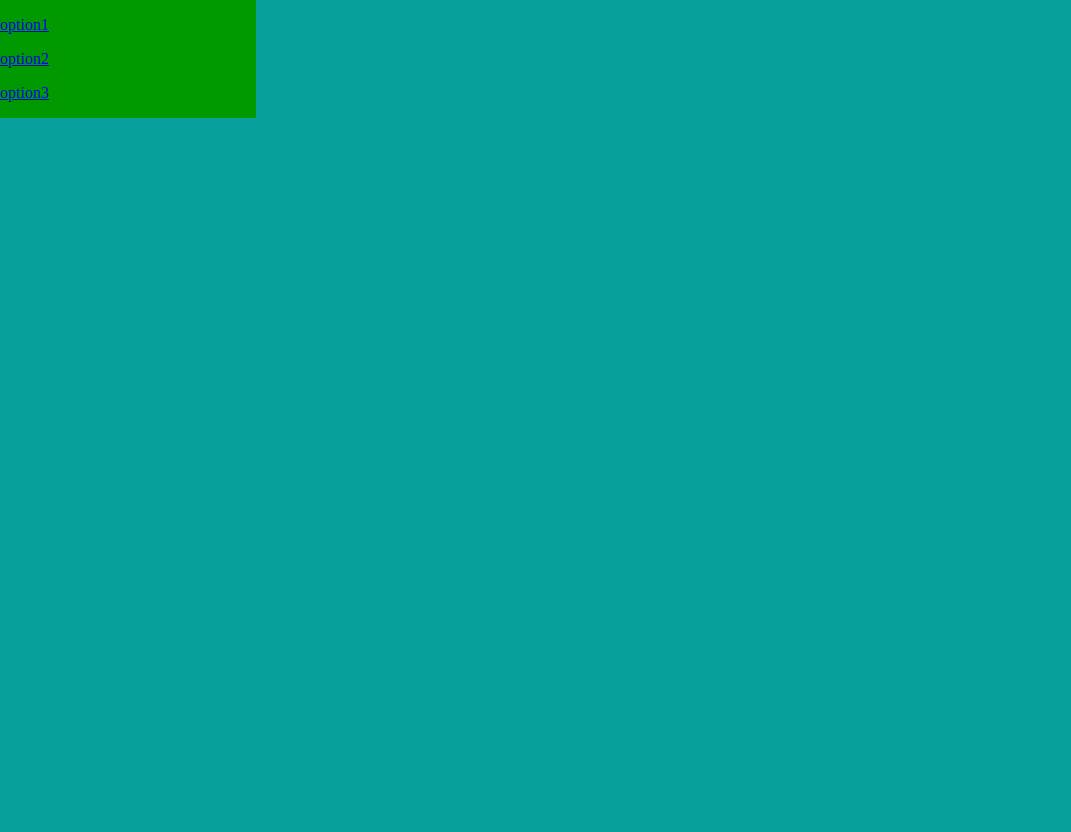
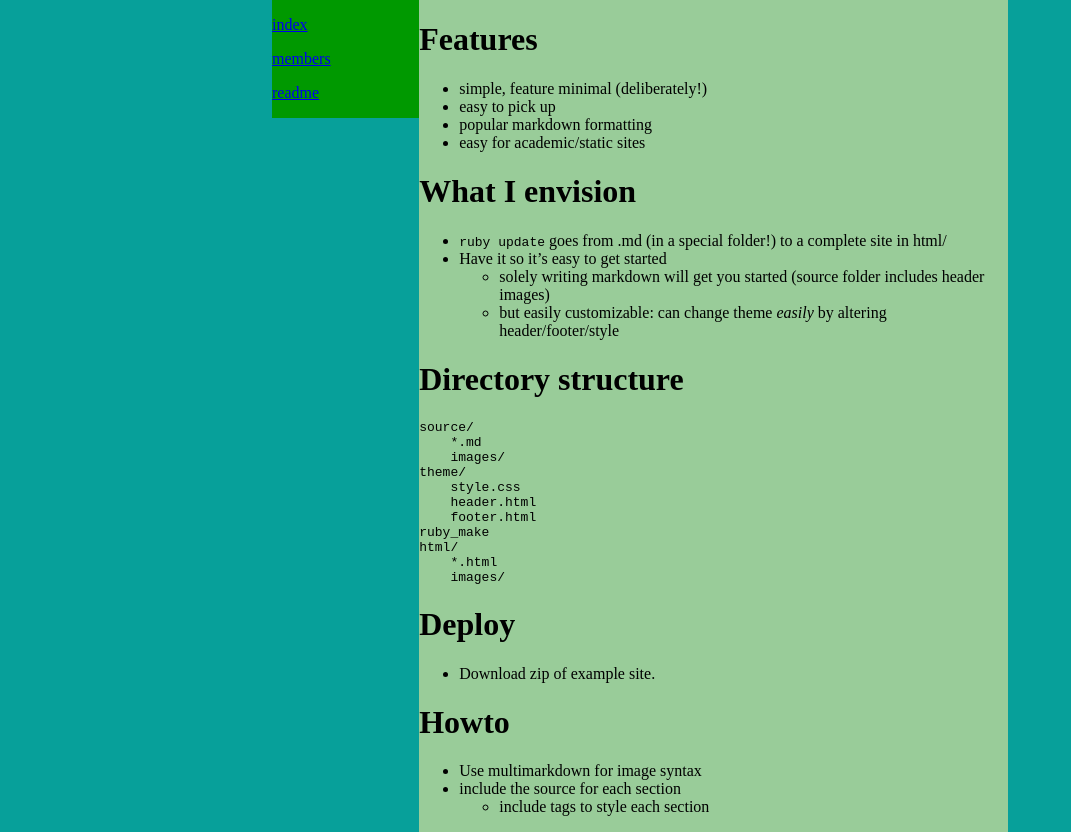
Before and after one commit to stsievert/jem-press, a plain HTML site: page html/readme.html in a window 1280 px wide. Shown: the whole page, without its empty margins (0-1071 px from the left). Before the commit the page ends 800 px from the top, so only its background shows below. Drawn offline with nearby package versions, Linux system fonts and the light colour scheme; some packages are replaced by stand-ins of ours; no server answers; files whose address does not match are found by name.

Commit message:
the *basics* work

```diff
--- a/helper/style.css
+++ b/helper/style.css
@@ -23,3 +23,12 @@ width:750px;
 margin:0 auto;
 background:#90c;
 }
+#nav,#wrap{
+    display:table-cell;
+}
+#cols{
+    display:table;
+    margin-left: auto;
+    margin-right: auto;
+    width: 46em;
+}
--- /dev/null
+++ b/html/header.html
@@ -0,0 +1,11 @@
+
+<head>
+<link rel="stylesheet" type="text/css" href="style.css">
+</head>
+<script type="text/javascript"
+  src="http://cdn.mathjax.org/mathjax/latest/MathJax.js?config=TeX-AMS-MML_HTMLorMML">
+</script>
+
+
+
+<!--<body>-->
--- /dev/null
+++ b/html/menu.html
@@ -0,0 +1,5 @@
+<p><a href="index.html">index</a></p>
+
+<p><a href="members.html">members</a></p>
+
+<p><a href="readme.html">readme</a></p>
--- /dev/null
+++ b/html/processed_md/readme.html
@@ -0,0 +1,55 @@
+<h1 id="features">Features</h1>
+
+<ul>
+<li>simple, feature minimal (deliberately!)</li>
+<li>easy to pick up</li>
+<li>popular markdown formatting</li>
+<li>easy for academic/static sites</li>
+</ul>
+
+<h1 id="whatienvision">What I envision</h1>
+
+<ul>
+<li><code>ruby update</code> goes from .md (in a special folder!) to a complete site in
+ html/</li>
+<li>Have it so it&#8217;s easy to get started
+
+<ul>
+<li>solely writing markdown will get you started (source folder includes
+ header images)</li>
+<li>but easily customizable: can change theme <em>easily</em> by altering
+ header/footer/style</li>
+</ul></li>
+</ul>
+
+<h1 id="directorystructure">Directory structure</h1>
+
+<pre><code>source/
+    *.md
+    images/
+theme/
+    style.css
+    header.html
+    footer.html
+ruby_make
+html/
+    *.html
+    images/
+</code></pre>
+
+<h1 id="deploy">Deploy</h1>
+
+<ul>
+<li>Download zip of example site.</li>
+</ul>
+
+<h1 id="howto">Howto</h1>
+
+<ul>
+<li>Use multimarkdown for image syntax</li>
+<li>include the source for each section
+
+<ul>
+<li>include tags to style each section</li>
+</ul></li>
+</ul>
--- a/html/readme.html
+++ b/html/readme.html
@@ -15,13 +15,15 @@
 
   <body>
      <div id="header"></div>
-     <div id="main">
-         <div id="content"></div>
+     <div id="cols">
+         <div id="main">
+             <div id="content"></div>
+         </div>
+         <div id="nav">
+             <div id="menu"></div>
+         </div>
      </div>
      <div id="footer"></div>
-     <div id="nav">
-         <div id="menu"></div>
-     </div>
   </body>
 
 
--- a/html/style.css
+++ b/html/style.css
@@ -23,3 +23,12 @@ width:750px;
 margin:0 auto;
 background:#90c;
 }
+#nav,#wrap{
+    display:table-cell;
+}
+#cols{
+    display:table;
+    margin-left: auto;
+    margin-right: auto;
+    width: 46em;
+}
```
Also changed, not shown: helper/page.html (+7 -5 lines), html/index.html (+7 -5 lines), html/members.html (+7 -5 lines), html/processed_md/index.html (added, +13 -0 lines), html/processed_md/members.html (added, +1 -0 lines), html/processed_md/menu.html (added, +5 -0 lines), 2 other files.
